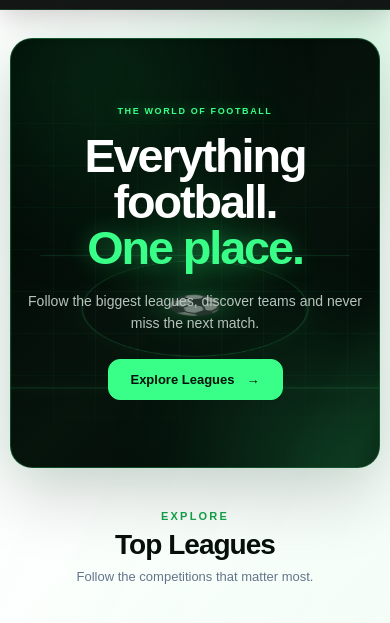
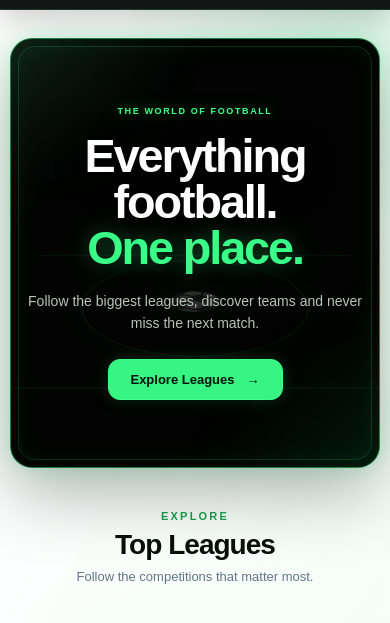
Before and after one commit to hadiswebpro/football-hub, a website built with webpack: page src/template.html in a window 390 px wide. Shown: the part 55-678 px from the top of the page. Built offline with nearby package versions, Linux system fonts and the light colour scheme; no server answers.

Commit message:
Make hero static black neon design

```diff
--- a/src/styles/hero.css
+++ b/src/styles/hero.css
@@ -7,42 +7,40 @@
     margin-bottom: 58px;
     overflow: hidden;
     isolation: isolate;
-    border: 1px solid rgba(57, 255, 136, 0.28);
+    border: 1px solid rgba(57, 255, 136, 0.5);
     border-radius: 30px;
-    background:
-        radial-gradient(circle at 50% 50%, rgba(22, 163, 74, 0.2), transparent 34%),
-        linear-gradient(135deg, #020504 0%, #06140c 55%, #020504 100%);
+    background: #020302;
     box-shadow:
-        0 25px 70px rgba(5, 8, 7, 0.18),
-        0 0 45px rgba(57, 255, 136, 0.08);
+        0 25px 70px rgba(0, 0, 0, 0.3),
+        0 0 18px rgba(57, 255, 136, 0.18),
+        0 0 55px rgba(57, 255, 136, 0.08),
+        inset 0 0 35px rgba(57, 255, 136, 0.035);
 }
 
 .hero::before {
     content: "";
     position: absolute;
-    inset: 0;
-    background:
-        linear-gradient(rgba(57, 255, 136, 0.035) 1px, transparent 1px),
-        linear-gradient(90deg, rgba(57, 255, 136, 0.035) 1px, transparent 1px);
-    background-size: 42px 42px;
-    mask-image: linear-gradient(to bottom, transparent, black 25%, black 75%, transparent);
-    z-index: -2;
+    inset: 9px;
+    border: 1px solid rgba(57, 255, 136, 0.16);
+    border-radius: 23px;
+    box-shadow: inset 0 0 24px rgba(57, 255, 136, 0.045);
+    pointer-events: none;
+    z-index: 2;
 }
 
 .hero::after {
     content: "";
     position: absolute;
-    inset: -30%;
-    background: linear-gradient(110deg, transparent 42%, rgba(57, 255, 136, 0.07) 50%, transparent 58%);
-    transform: translateX(-35%) rotate(8deg);
-    animation: heroReflection 7s ease-in-out infinite;
+    inset: 0;
+    border-radius: inherit;
+    background: linear-gradient(135deg, rgba(255,255,255,0.045), transparent 28%, transparent 72%, rgba(57,255,136,0.04));
     pointer-events: none;
     z-index: 3;
 }
 
 .hero__content {
     position: relative;
-    z-index: 4;
+    z-index: 5;
     width: min(620px, calc(100% - 40px));
     display: flex;
     flex-direction: column;
@@ -64,6 +62,7 @@
     font-size: clamp(42px, 6vw, 72px);
     line-height: 0.98;
     letter-spacing: -0.045em;
+    text-shadow: 0 4px 28px rgba(0, 0, 0, 0.5);
 }
 
 .hero h1 span {
@@ -89,17 +88,17 @@
     padding: 13px 20px;
     border: 1px solid #39ff88;
     border-radius: 12px;
-    background: #39ff88;
+    background: rgba(57, 255, 136, 0.96);
     color: #031008;
     font-weight: 800;
-    box-shadow: 0 0 0 rgba(57, 255, 136, 0);
+    box-shadow: 0 0 16px rgba(57, 255, 136, 0.16);
     transition: transform 0.2s ease, box-shadow 0.25s ease, background 0.25s ease;
 }
 
 .hero__button:hover,
 .hero__button:focus-visible {
     background: #ffffff;
-    box-shadow: 0 0 14px rgba(57, 255, 136, 0.45), 0 0 35px rgba(57, 255, 136, 0.2);
+    box-shadow: 0 0 16px rgba(57, 255, 136, 0.5), 0 0 38px rgba(57, 255, 136, 0.18);
     transform: translateY(-3px);
     outline: none;
 }
@@ -111,8 +110,8 @@
 .hero__pitch {
     position: absolute;
     inset: 0;
-    z-index: -1;
-    opacity: 0.45;
+    z-index: 1;
+    opacity: 0.2;
     transform: perspective(700px) rotateX(58deg) scale(1.25);
     transform-origin: center 80%;
 }
@@ -122,7 +121,7 @@
     left: 8%;
     right: 8%;
     height: 1px;
-    background: rgba(57, 255, 136, 0.4);
+    background: rgba(57, 255, 136, 0.45);
     box-shadow: 0 0 10px rgba(57, 255, 136, 0.3);
 }
 
@@ -159,61 +158,64 @@
     top: 50%;
     z-index: 2;
     font-size: 48px;
-    filter: drop-shadow(0 0 13px rgba(57, 255, 136, 0.45));
+    opacity: 0.75;
+    filter: drop-shadow(0 0 13px rgba(57, 255, 136, 0.35));
     transform: translate(-50%, -50%);
-    animation: heroBall 3s ease-in-out infinite;
 }
 
 .hero__glow {
     position: absolute;
-    width: 280px;
-    height: 280px;
+    width: 300px;
+    height: 300px;
     border-radius: 50%;
-    filter: blur(55px);
-    opacity: 0.18;
-    z-index: -1;
+    filter: blur(70px);
+    opacity: 0.12;
+    z-index: 0;
     pointer-events: none;
 }
 
 .hero__glow--one {
-    top: -100px;
-    left: -80px;
-    background: #16a34a;
-    animation: glowMoveOne 8s ease-in-out infinite alternate;
+    top: -140px;
+    left: -110px;
+    background: #39ff88;
 }
 
 .hero__glow--two {
-    right: -90px;
-    bottom: -120px;
-    background: #39ff88;
-    animation: glowMoveTwo 9s ease-in-out infinite alternate;
+    right: -110px;
+    bottom: -140px;
+    background: #16a34a;
 }
 
-@keyframes heroBall {
-    0%, 100% { transform: translate(-50%, -50%) translateY(-14px) rotate(-7deg); }
-    50% { transform: translate(-50%, -50%) translateY(14px) rotate(7deg); }
-}
+@media (max-width: 640px) {
+    .hero {
+        min-height: 470px;
+        margin-bottom: 42px;
+        border-radius: 22px;
+    }
 
-@keyframes heroReflection {
-    0%, 35% { transform: translateX(-45%) rotate(8deg); }
-    65%, 100% { transform: translateX(45%) rotate(8deg); }
-}
+    .hero::before {
+        inset: 7px;
+        border-radius: 17px;
+    }
 
-@keyframes glowMoveOne {
-    from { transform: translate(0, 0) scale(1); }
-    to { transform: translate(90px, 45px) scale(1.2); }
-}
+    .hero__content {
+        width: calc(100% - 30px);
+    }
 
-@keyframes glowMoveTwo {
-    from { transform: translate(0, 0) scale(1); }
-    to { transform: translate(-80px, -40px) scale(1.15); }
-}
+    .hero__eyebrow {
+        font-size: 9px;
+        letter-spacing: 0.16em;
+    }
 
-@media (prefers-reduced-motion: reduce) {
-    .hero::after,
-    .hero__ball,
-    .hero__glow--one,
-    .hero__glow--two {
-        animation: none;
+    .hero h1 {
+        font-size: clamp(36px, 11vw, 52px);
+    }
+
+    .hero__content p {
+        font-size: 13px;
+    }
+
+    .hero__ball {
+        font-size: 38px;
     }
 }
```
